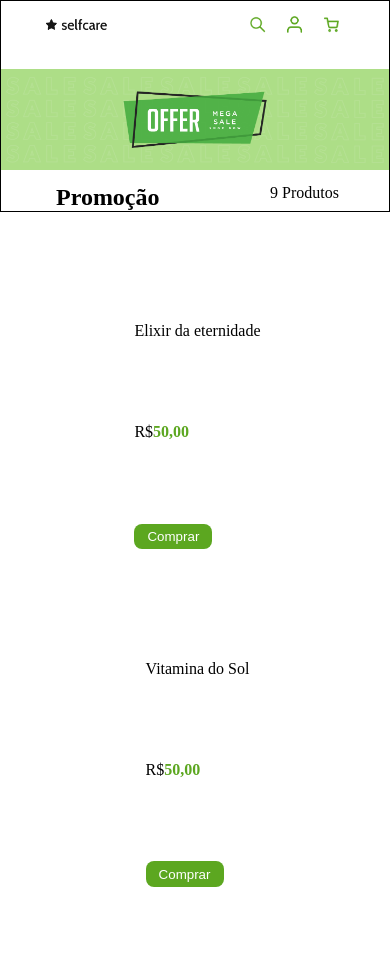
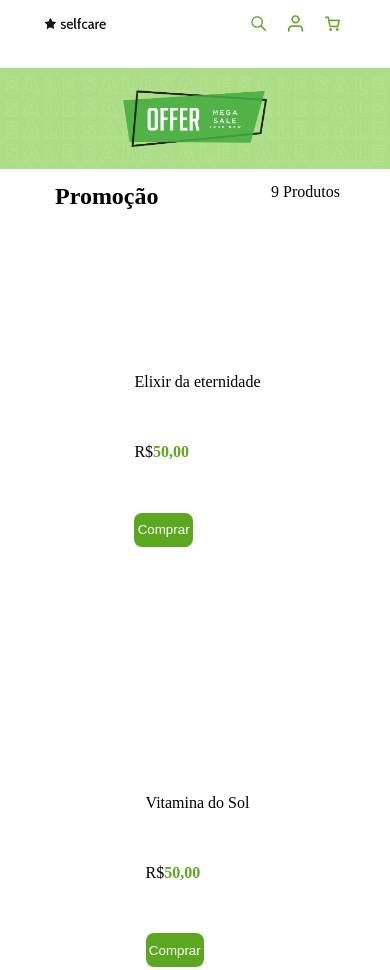
Before and after one commit to seevsteus/desafioVainaweb, a plain HTML site: page index.html in a window 390 px wide. Shown: the top 970 px of the page. Drawn offline with Linux system fonts and the light colour scheme.

Commit message:
git commit

```diff
--- a/style.css
+++ b/style.css
@@ -112,10 +112,10 @@ form{
  display: flex;
  justify-content: space-around;
 }
-@media(max-width: 500px ){
+@media(max-width: 390px ){
 
         header{
-            border: solid 1px;
+
             width: 100%;
 
         }
@@ -137,7 +137,7 @@ form{
 
         }
         main{
-            height: 750vw;
+            height: 970vw;
 
             display:flex;
             flex-direction: column;
@@ -146,17 +146,18 @@ form{
 
         .Elixir{
 
-            height: 40vh;
+            height: 30vh;
 
         }
         section{
-            height: 150vh;
+            height: 180vh;
 
             display: flex;
             align-items: center;
             flex-direction: column;
         }
         .imgem{
+
             border: "";
 
         }
@@ -168,8 +169,8 @@ form{
 
         }
         button{
-            width: 20vw;
-            height:3vh;
+            width: 15vw;
+            height:4vh;
             background-color: #5CA720;
             color:white;
             border:none;
@@ -181,7 +182,7 @@ form{
 
         figure:hover{
             background-color: #5CA720;
-            height:78%;
+            height:120%;
 
         }
         .imgem:hover{
@@ -189,8 +190,8 @@ form{
         }
         footer{
 
-            height: 77vw;
-             padding-top: 20px;
+            height: 70vw;
+             padding-top: 50px;
 
 
         }
@@ -222,7 +223,7 @@ form{
         }
 
         .redes{
-            border: solid 1px;
+
             width: 40vw;
 
 
```
